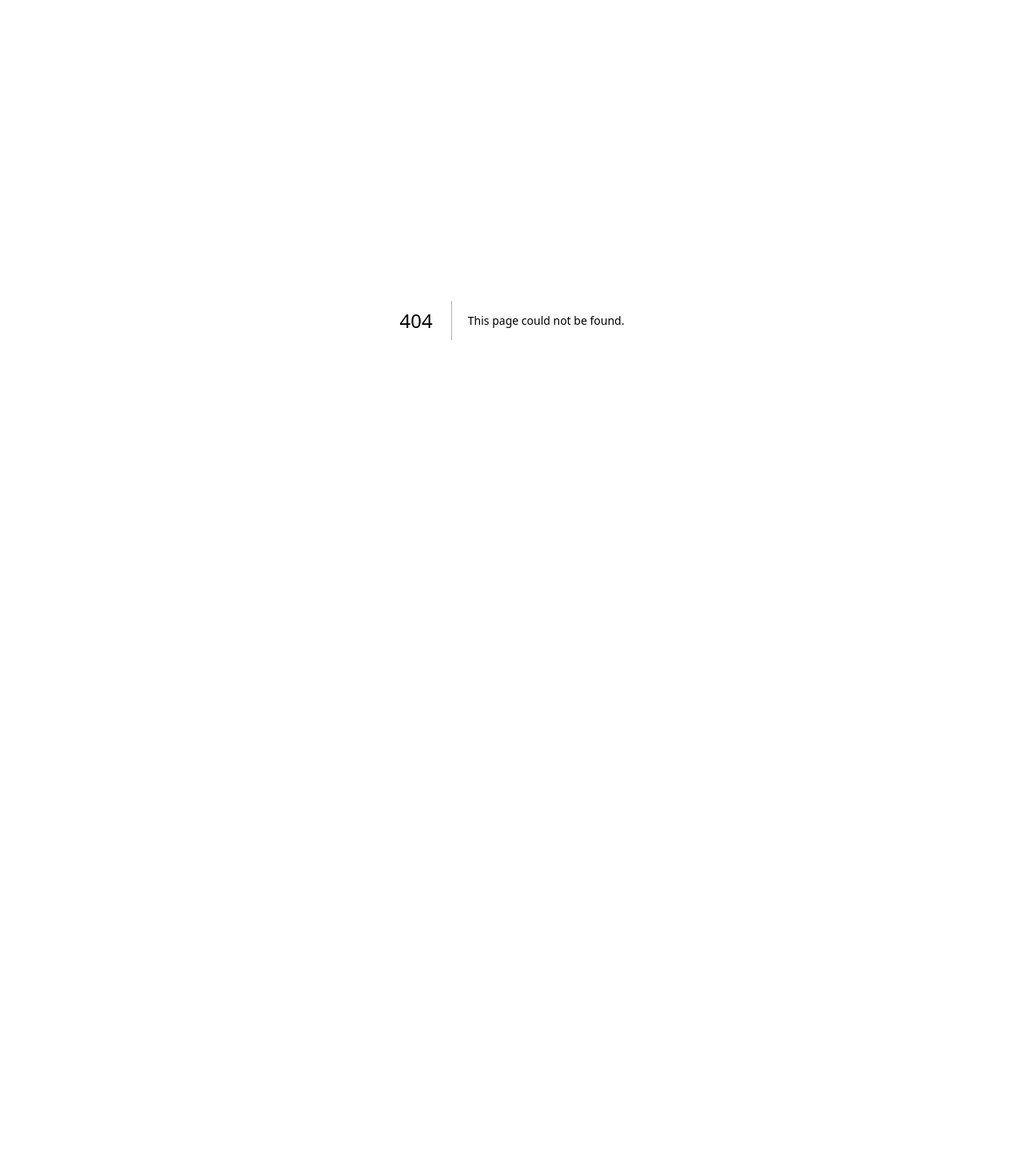
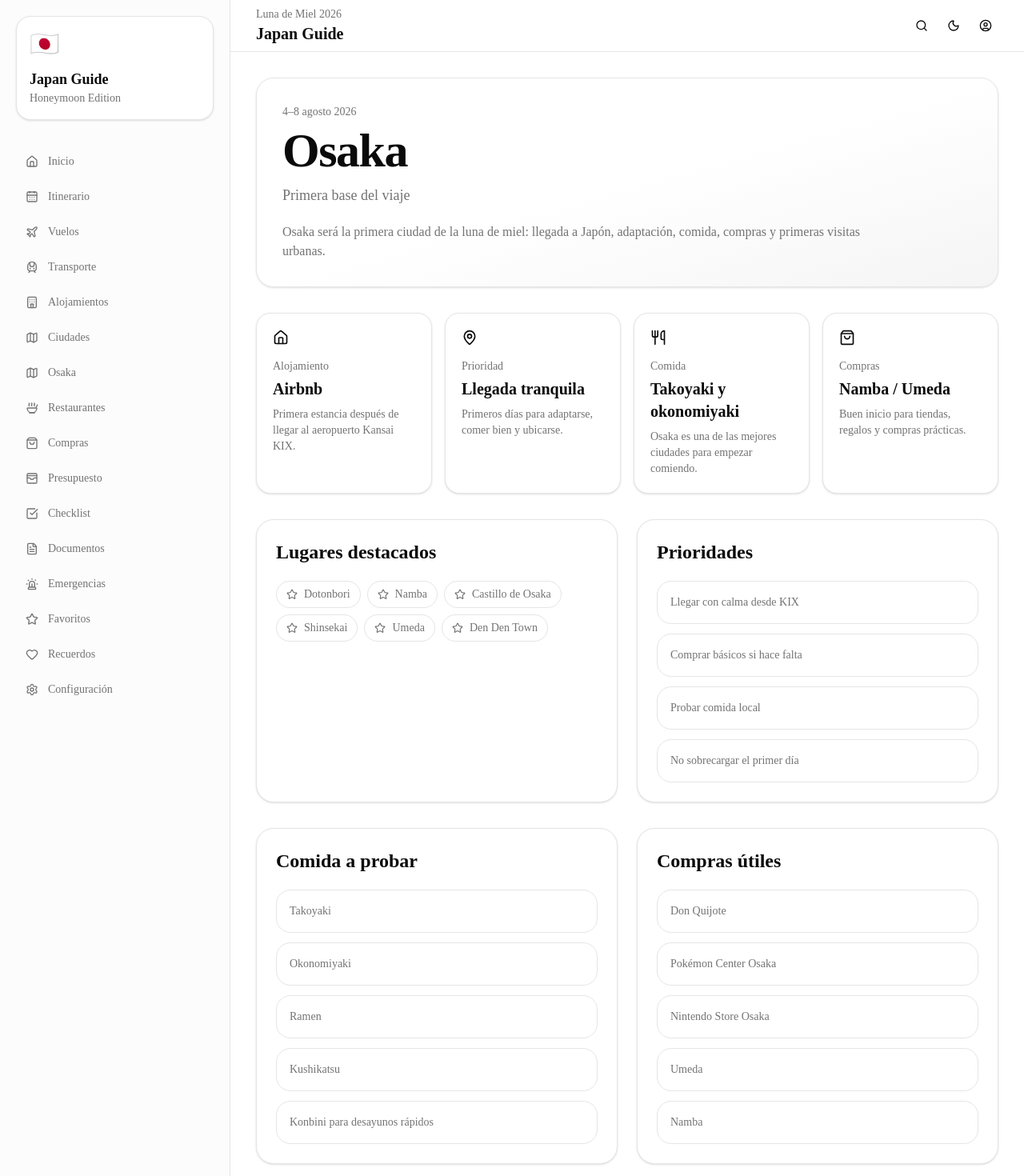
Before and after one commit to juanmartin1903/Japan-Guide, a Next.js app: page /ciudades/osaka in a window 1280 px wide. Before the commit this address had no page. Shown: the top 1470 px of the page at 80% size. Before the commit the page ends 800 px from the top, so only its background shows below. Built offline with nearby package versions, Linux system fonts and the light colour scheme.

Commit message:
Add Osaka city detail page

```diff
--- /dev/null
+++ b/app/ciudades/osaka/page.tsx
@@ -0,0 +1,114 @@
+import AppLayout from "@/components/app/AppLayout";
+import { osaka } from "@/data/cities/osaka/overview";
+import { MapPin, Home, Utensils, ShoppingBag, Star } from "lucide-react";
+
+export default function OsakaPage() {
+  return (
+    <AppLayout>
+      <div className="mx-auto max-w-7xl space-y-8">
+        <section className="rounded-3xl border bg-gradient-to-br from-background via-background to-muted p-8 shadow-sm">
+          <p className="text-sm text-muted-foreground">{osaka.dates}</p>
+          <h1 className="mt-2 text-4xl font-bold tracking-tight lg:text-6xl">
+            {osaka.name}
+          </h1>
+          <p className="mt-3 text-lg font-medium text-muted-foreground">
+            {osaka.role}
+          </p>
+          <p className="mt-5 max-w-3xl text-muted-foreground">
+            {osaka.summary}
+          </p>
+        </section>
+
+        <section className="grid gap-4 md:grid-cols-2 xl:grid-cols-4">
+          <article className="rounded-2xl border bg-card p-5 shadow-sm">
+            <Home className="mb-4 h-5 w-5" />
+            <p className="text-sm text-muted-foreground">Alojamiento</p>
+            <h2 className="mt-1 text-xl font-semibold">{osaka.stay.type}</h2>
+            <p className="mt-2 text-sm text-muted-foreground">
+              {osaka.stay.notes}
+            </p>
+          </article>
+
+          <article className="rounded-2xl border bg-card p-5 shadow-sm">
+            <MapPin className="mb-4 h-5 w-5" />
+            <p className="text-sm text-muted-foreground">Prioridad</p>
+            <h2 className="mt-1 text-xl font-semibold">Llegada tranquila</h2>
+            <p className="mt-2 text-sm text-muted-foreground">
+              Primeros días para adaptarse, comer bien y ubicarse.
+            </p>
+          </article>
+
+          <article className="rounded-2xl border bg-card p-5 shadow-sm">
+            <Utensils className="mb-4 h-5 w-5" />
+            <p className="text-sm text-muted-foreground">Comida</p>
+            <h2 className="mt-1 text-xl font-semibold">Takoyaki y okonomiyaki</h2>
+            <p className="mt-2 text-sm text-muted-foreground">
+              Osaka es una de las mejores ciudades para empezar comiendo.
+            </p>
+          </article>
+
+          <article className="rounded-2xl border bg-card p-5 shadow-sm">
+            <ShoppingBag className="mb-4 h-5 w-5" />
+            <p className="text-sm text-muted-foreground">Compras</p>
+            <h2 className="mt-1 text-xl font-semibold">Namba / Umeda</h2>
+            <p className="mt-2 text-sm text-muted-foreground">
+              Buen inicio para tiendas, regalos y compras prácticas.
+            </p>
+          </article>
+        </section>
+
+        <section className="grid gap-6 lg:grid-cols-2">
+          <div className="rounded-3xl border bg-card p-6 shadow-sm">
+            <h2 className="text-2xl font-semibold">Lugares destacados</h2>
+            <div className="mt-5 flex flex-wrap gap-2">
+              {osaka.highlights.map((item) => (
+                <span
+                  key={item}
+                  className="inline-flex items-center gap-2 rounded-full border bg-background px-3 py-1.5 text-sm text-muted-foreground"
+                >
+                  <Star className="h-3.5 w-3.5" />
+                  {item}
+                </span>
+              ))}
+            </div>
+          </div>
+
+          <div className="rounded-3xl border bg-card p-6 shadow-sm">
+            <h2 className="text-2xl font-semibold">Prioridades</h2>
+            <ul className="mt-5 space-y-3">
+              {osaka.priorities.map((item) => (
+                <li key={item} className="rounded-2xl border bg-background p-4 text-sm text-muted-foreground">
+                  {item}
+                </li>
+              ))}
+            </ul>
+          </div>
+        </section>
+
+        <section className="grid gap-6 lg:grid-cols-2">
+          <div className="rounded-3xl border bg-card p-6 shadow-sm">
+            <h2 className="text-2xl font-semibold">Comida a probar</h2>
+            <div className="mt-5 grid gap-3">
+              {osaka.food.map((item) => (
+                <div key={item} className="rounded-2xl border bg-background p-4 text-sm text-muted-foreground">
+                  {item}
+                </div>
+              ))}
+            </div>
+          </div>
+
+          <div className="rounded-3xl border bg-card p-6 shadow-sm">
+            <h2 className="text-2xl font-semibold">Compras útiles</h2>
+            <div className="mt-5 grid gap-3">
+              {osaka.shopping.map((item) => (
+                <div key={item} className="rounded-2xl border bg-background p-4 text-sm text-muted-foreground">
+                  {item}
+                </div>
+              ))}
+            </div>
+          </div>
+        </section>
+      </div>
+    </AppLayout>
+  );
+}
--- a/components/app/AppSidebar.tsx
+++ b/components/app/AppSidebar.tsx
@@ -24,6 +24,7 @@
   { name: "Transporte", href: "/transporte", icon: TrainFront },
   { name: "Alojamientos", href: "/alojamientos", icon: Hotel },
   { name: "Ciudades", href: "/ciudades", icon: Map },
+  { name: "Osaka", href: "/ciudades/osaka", icon: Map },
   { name: "Restaurantes", href: "/restaurantes", icon: Soup },
   { name: "Compras", href: "/compras", icon: ShoppingBag },
   { name: "Presupuesto", href: "/presupuesto", icon: WalletCards },
--- /dev/null
+++ b/data/cities/osaka/overview.ts
@@ -0,0 +1,40 @@
+export const osaka = {
+  name: "Osaka",
+  dates: "4–8 agosto 2026",
+  role: "Primera base del viaje",
+  summary:
+    "Osaka será la primera ciudad de la luna de miel: llegada a Japón, adaptación, comida, compras y primeras visitas urbanas.",
+  stay: {
+    type: "Airbnb",
+    status: "Confirmado",
+    notes: "Primera estancia después de llegar al aeropuerto Kansai KIX.",
+  },
+  highlights: [
+    "Dotonbori",
+    "Namba",
+    "Castillo de Osaka",
+    "Shinsekai",
+    "Umeda",
+    "Den Den Town",
+  ],
+  priorities: [
+    "Llegar con calma desde KIX",
+    "Comprar básicos si hace falta",
+    "Probar comida local",
+    "No sobrecargar el primer día",
+  ],
+  food: [
+    "Takoyaki",
+    "Okonomiyaki",
+    "Ramen",
+    "Kushikatsu",
+    "Konbini para desayunos rápidos",
+  ],
+  shopping: [
+    "Don Quijote",
+    "Pokémon Center Osaka",
+    "Nintendo Store Osaka",
+    "Umeda",
+    "Namba",
+  ],
+} as const;
```
